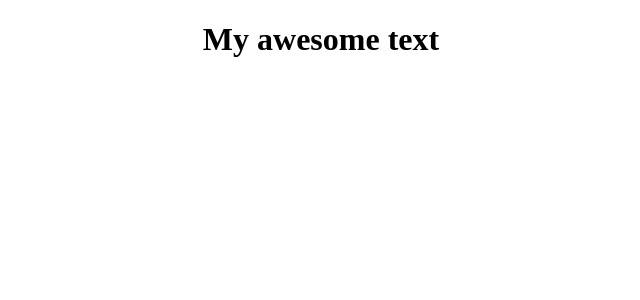
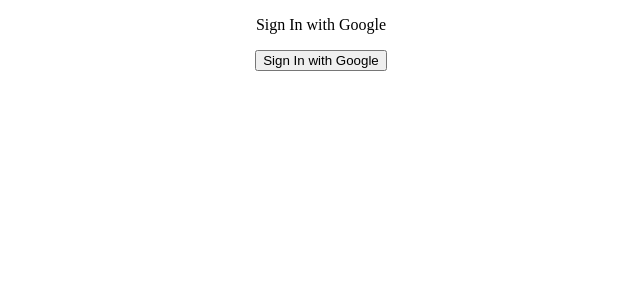
Before and after one commit to kamath7/ExpenseTrack, a React (Create React App) app: page / in a window 1280 px wide. Shown: the top 300 px of the page, without its empty margins (319-959 px from the left). Built offline with nearby package versions, Linux system fonts and the light colour scheme; no server answers.

Commit message:
setting up firebase auth

```diff
--- a/src/App.js
+++ b/src/App.js
@@ -1,9 +1,16 @@
 import "./App.css";
-
+import { BrowserRouter as Router, Route, Routes } from "react-router-dom";
+import { Auth } from "./pages/auth/index";
+import { ExpenseTracker } from "./pages/expense-tracker/index";
 function App() {
   return (
     <div className="App">
-      <h1>My awesome text</h1>
+      <Router>
+        <Routes>
+          <Route path="/" exact element={<Auth />} />
+          <Route path="/expense-tracker" element={<ExpenseTracker />} />
+        </Routes>
+      </Router>
     </div>
   );
 }
--- a/src/config/firebase-config.js
+++ b/src/config/firebase-config.js
@@ -1,5 +1,6 @@
 // Import the functions you need from the SDKs you need
 import { initializeApp } from "firebase/app";
+import { getAuth, GoogleAuthProvider } from "firebase/auth";
 // TODO: Add SDKs for Firebase products that you want to use
 // https://firebase.google.com/docs/web/setup#available-libraries
 
@@ -10,8 +11,10 @@
   projectId: process.env.REACT_APP_PROJECT_ID,
   storageBucket: process.env.REACT_APP_STORAGE_BUCKET,
   messagingSenderId: process.env.REACT_APP_MESSAGINGSENDER_ID,
-  appId: process.env.REACT_APP_APPID
+  appId: process.env.REACT_APP_APPID,
 };
 
 // Initialize Firebase
 const app = initializeApp(firebaseConfig);
+export const auth = getAuth(app);
+export const provider = new GoogleAuthProvider();
--- /dev/null
+++ b/src/pages/auth/index.jsx
@@ -0,0 +1,26 @@
+import React from "react";
+import { auth, provider } from "../../config/firebase-config";
+import { signInWithPopup } from "firebase/auth";
+
+const signInWithGoogle = async () => {
+  const result = await signInWithPopup(auth, provider);
+  const authInfo = {
+    userID: result.user.uid,
+    name: result.user.displayName,
+    profilePhoto: result.user.photoURL,
+    isAuth: true,
+  };
+
+  localStorage.setItem("auth", JSON.stringify(authInfo));
+};
+
+export const Auth = () => {
+  return (
+    <div className="login-page">
+      <p>Sign In with Google</p>
+      <button className="login-with-google-btn" onClick={signInWithGoogle}>
+        Sign In with Google
+      </button>
+    </div>
+  );
+};
--- /dev/null
+++ b/src/pages/expense-tracker/index.jsx
@@ -0,0 +1,5 @@
+import React from "react";
+
+export const ExpenseTracker = () => {
+  return <div>ExpenseTracker</div>;
+};
```
